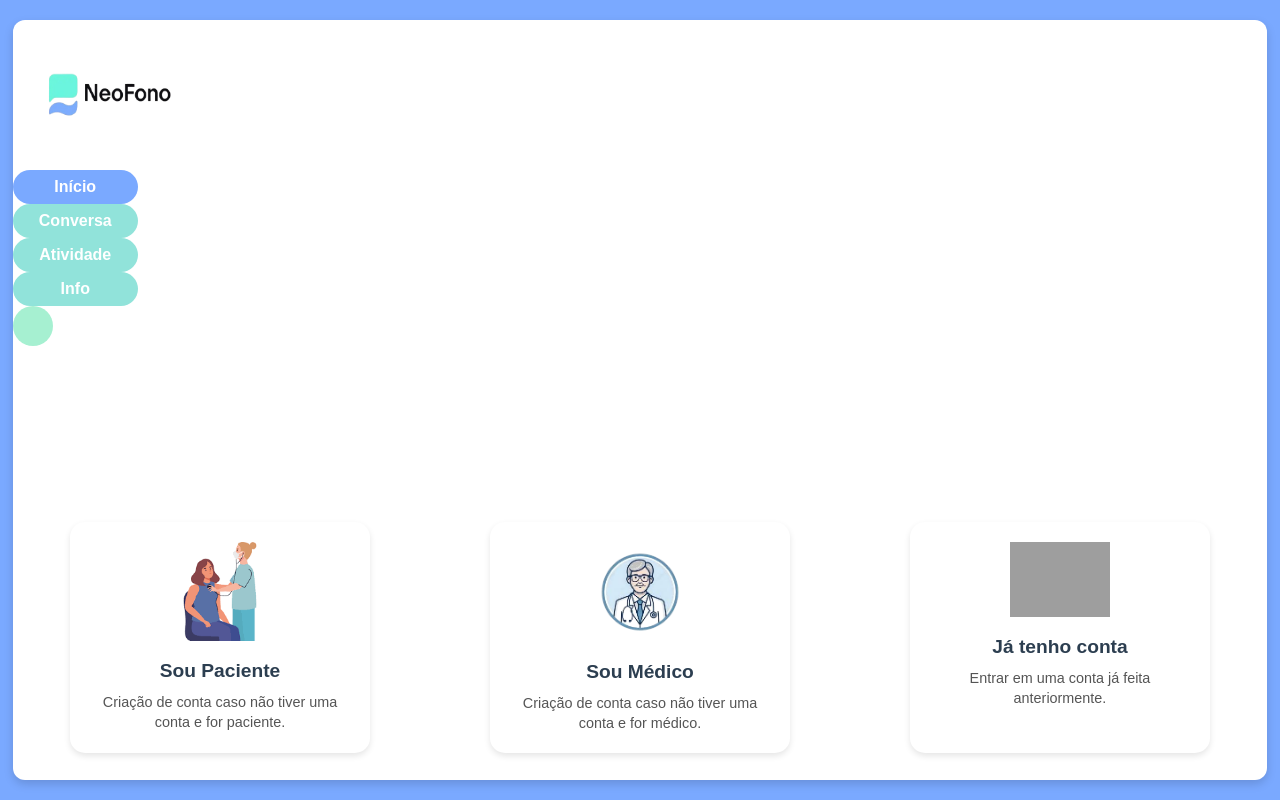
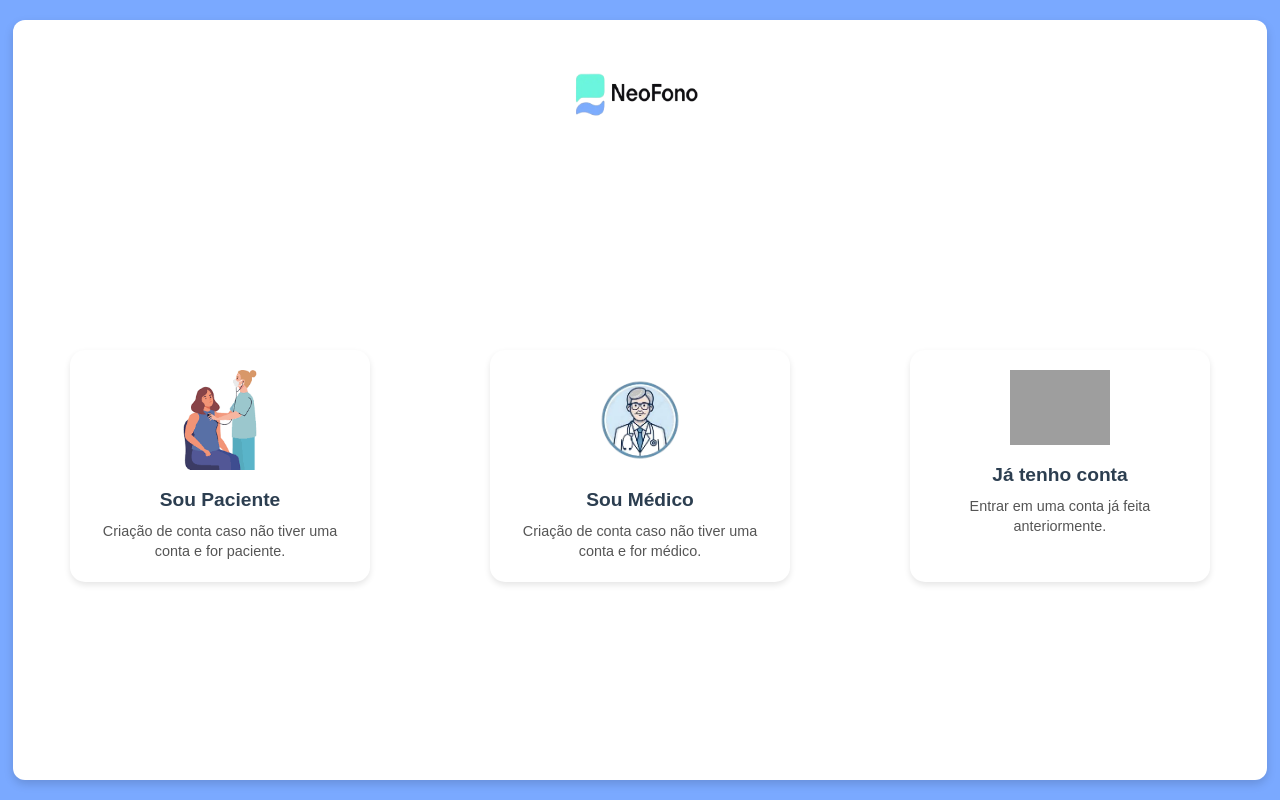
Before and after one commit to Diego23062008/SA_Primeira_fase, a plain HTML site: page index.html in a window 1280 px wide. Drawn offline with Linux system fonts and the light colour scheme; grey boxes are pictures that could not be loaded.

Commit message:
arrumando arquivos

```diff
--- a/index.html
+++ b/index.html
@@ -8,35 +8,10 @@
 </head>
 <body>
   <div class="container">
-  <header>
-    <div class="logo">
+  <header style="justify-items: center;">
+    <div class="logo" >
       <img src="fotos/logo-removebg-preview.png" alt="logo" width="200" height="150">
     </div>
-    <nav>
-
-     <section class="menuCima">
-  <div class="opcaoCima selecionado" onclick="escolherOpcaoCima('inicio')">
-    <a>Início</a>
-  </div>
-
-  <div class="opcaoCima" onclick="escolherOpcaoCima('conversa')">
-    <a>Conversa</a>
-  </div>
-
-  <div class="opcaoCima" onclick="escolherOpcaoCima('atividade')">
-    <a>Atividade</a>
-  </div>
-
-  <div class="opcaoCima" onclick="escolherOpcaoCima('info')">
-    <a>Info</a>
-  </div>
-</section>
-
-    </nav>
-    <div class="user-icon">
-      <!-- <img src="https://img.icons8.com/?size=100&id=98957&format=png" alt="usuário"> -->
-    </div>
-  </header>
 
   <main>
     <!-- parte que mostra as escolhas -->
```
